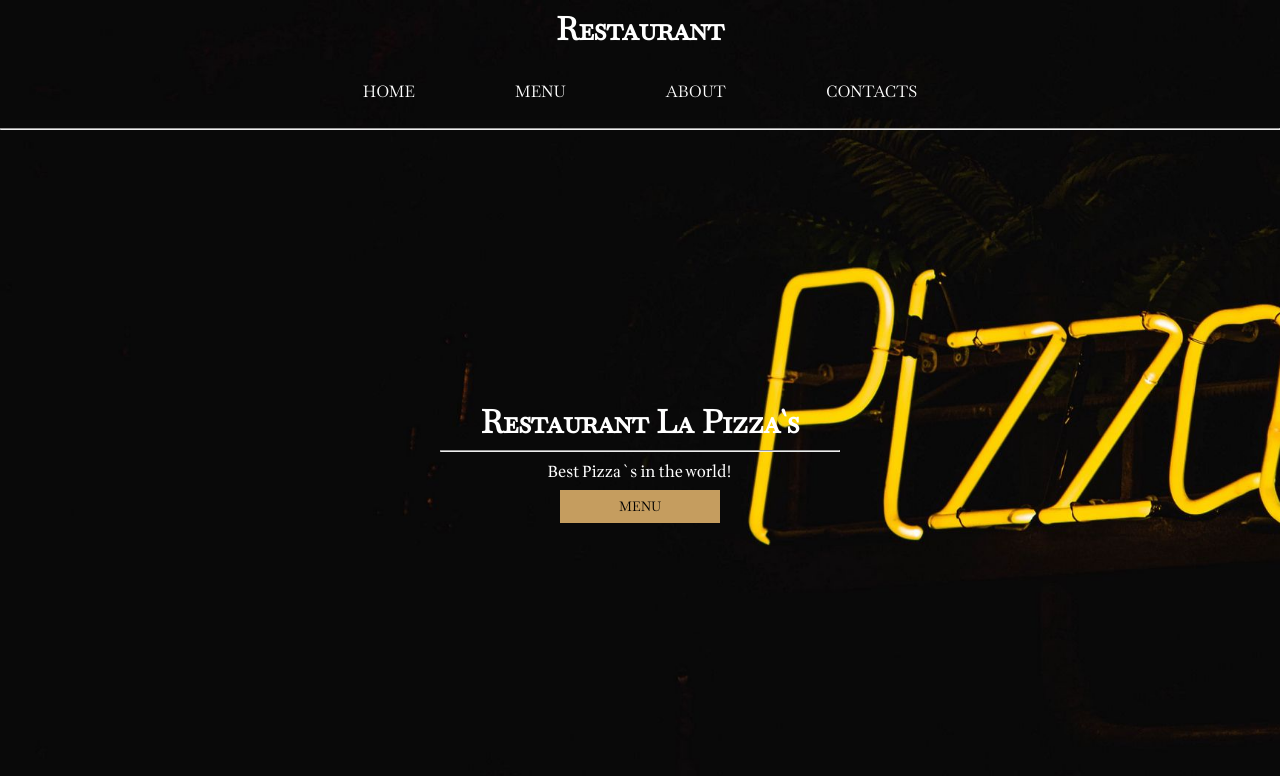
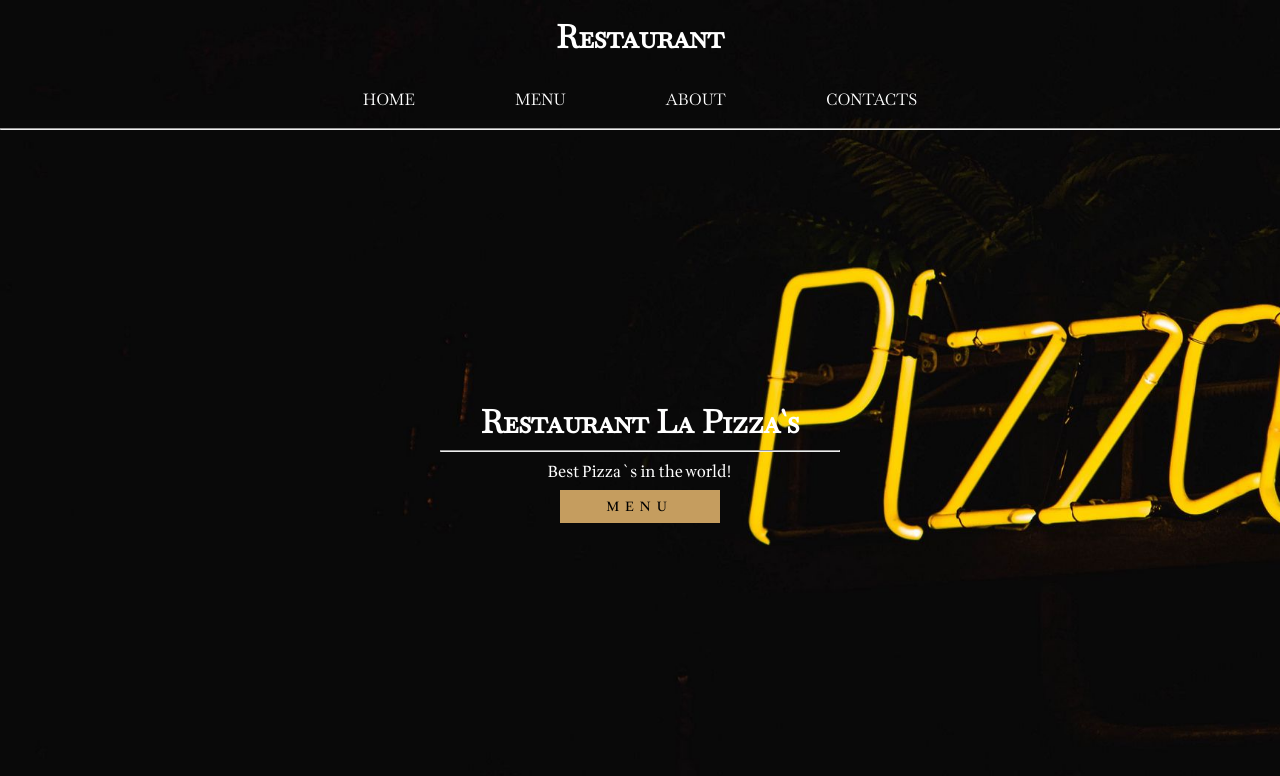
Before and after one commit to AkioKane/restaurand-page, a website built with webpack: page src/index.html in a window 1280 px wide. Built offline with nearby package versions, Linux system fonts and the light colour scheme.

Commit message:
[fix] resizing header

```diff
--- a/src/style.css
+++ b/src/style.css
@@ -41,6 +41,10 @@
   color: white;
   height: var(--head-size);
   gap: 2em;
+}
+
+.head h1 {
+  margin-top: 0.5em;
 }
 
 .head nav {
@@ -93,7 +97,7 @@
 .container {
   width: 25em;
   text-align: center;
-  animation: container 0.5s ease-in-out;
+  animation: container 1s ease-in-out;
   opacity: 1;
 }
 
@@ -107,7 +111,10 @@
 }
 
 .btn-menu {
-  font-family: "Baskerville";
+  font-family: "Wittgenstein";
+  letter-spacing: 0.5em;
+  text-align: center;
+  font-weight: 500;
   margin-top: 0.5em;
   width: 12em;
   height: 2.5em;
```
Also changed, not shown: src/index.html (+0 -3 lines), dist/index.html, dist/main.bundle.js.
